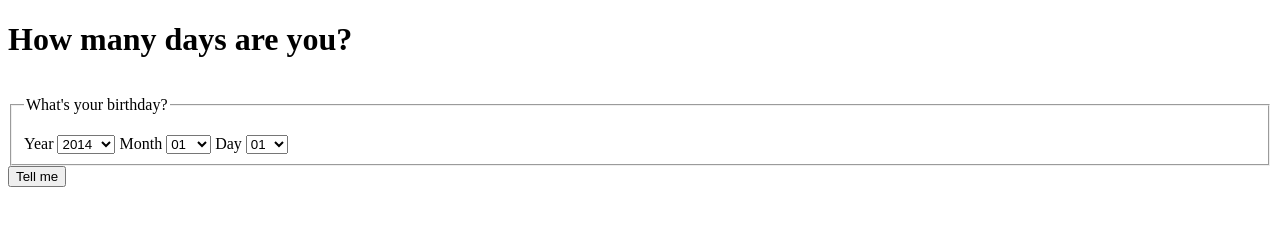
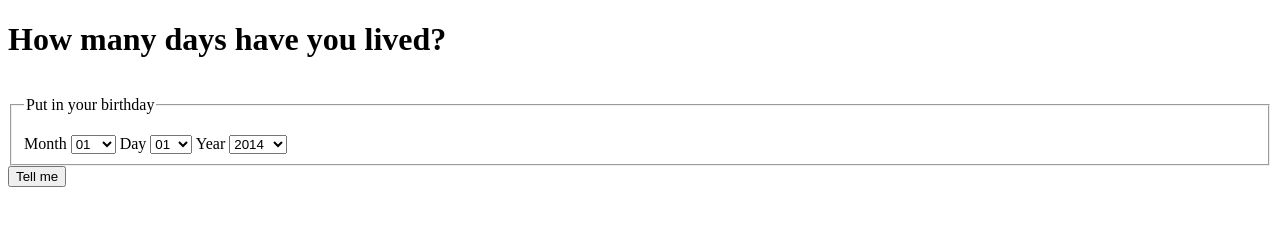
Before and after one commit to nckn/homada, a plain HTML site: page src/index.html in a window 1280 px wide. Drawn offline with Linux system fonts and the light colour scheme.

Commit message:
styling text and inputs

```diff
--- /dev/null
+++ b/src/assets/scss/fonts.scss
@@ -0,0 +1,22 @@
+$font_path: '../fonts/';
+
+// Base
+@font-face {
+  font-family: "AlbertSansBold";
+  src: url($font_path + "AlbertSans-Bold.ttf");
+}
+
+@font-face {
+  font-family: "AlbertSansRegular";
+  src: url($font_path + "AlbertSans-Regular.ttf");
+}
+
+@font-face {
+  font-family: "OutfitBold";
+  src: url($font_path + "Outfit-Bold.ttf");
+}
+
+@font-face {
+  font-family: "OutfitRegular";
+  src: url($font_path + "Outfit-Regular.ttf");
+}
--- a/src/assets/scss/main.scss
+++ b/src/assets/scss/main.scss
@@ -1,3 +1,4 @@
+@import './fonts.scss';
 @import './variables.scss';
 @import './typography.scss';
 
@@ -11,7 +12,8 @@ body {
   width: 100%;
   height: 100%;
   overflow: hidden;
-  font-family: sans-serif;
+  // font-family: 'AlbertSansRegular', sans-serif;
+  font-family: 'OutfitRegular', sans-serif;
 
   color: $color-white;
 }
@@ -81,6 +83,8 @@ select {
   border-radius: 4px;
   font-size: 18px;
   color: #8a97a0;
+
+  text-align: center;
 }
 
 select ~ select {
@@ -99,3 +103,31 @@ label {
 select, input {
   pointer-events: all;
 }
+
+select, input, button, textarea {
+  background: $color-black;
+  box-shadow: none;
+  border: none;
+  color: $color-white;
+}
+
+.button {
+  cursor: pointer;
+  padding: 0.25rem 1.25rem;
+  font-size: 1.5rem;
+  height: 3rem;
+  letter-spacing: 0.1;
+
+  transition: all 0.17s ease-in-out;
+
+  &:hover {
+    transform: scale(1.05);
+  }
+
+  margin-bottom: 1.5rem;
+}
+
+// datgui. Hide or show
+.dg.ac {
+  display: none;
+}
--- a/src/assets/scss/typography.scss
+++ b/src/assets/scss/typography.scss
@@ -1,5 +1,17 @@
+
+
+
+h1, h2 {
+  font-family: 'OutfitBold', sans-serif;
+}
+
 h1, h2, h3, h4, h5, h6 {
   letter-spacing: 0.35;
+}
+
+h1 {
+  font-size: 3rem;
+  margin-bottom: 1rem;
 }
 
 h3 {
@@ -9,3 +21,11 @@ h3 {
 p {
   font-size: 1rem;
 }
+
+select, input, button, textarea {
+  font-family: 'OutfitRegular', sans-serif;
+}
+
+legend p {
+  font-size: 1.5rem;
+}
--- a/src/assets/scss/variables.scss
+++ b/src/assets/scss/variables.scss
@@ -1 +1,2 @@
 $color-white: #f5f5f5;
+$color-black: #151515;
--- a/src/index.html
+++ b/src/index.html
@@ -4,7 +4,7 @@
 <head>
   <meta charset="UTF-8">
   <meta name="viewport" content="width=device-width, initial-scale=1.0">
-  <title>Playground - Shader</title>
+  <title>How many days have you lived?</title>
 </head>
 
 <body>
@@ -12,13 +12,66 @@
   <div class="webglContainer" id="webglContainer"></div>
 
   <div class="intro-screen">
-    <h1>How many days are you?</h1>
+    <h1>How many days have you lived?</h1>
 
     <form id="tell-me">
       <fieldset>
         <legend>
-          <p>What's your birthday?</p>
+          <p>Put in your birthday</p>
         </legend>
+
+        <label for="mm">Month</label>
+        <select id="mm">
+          <option disabled>MM</option>
+          <option value="01" selected>01</option>
+          <option value="02">02</option>
+          <option value="03">03</option>
+          <option value="04">04</option>
+          <option value="05">05</option>
+          <option value="06">06</option>
+          <option value="07">07</option>
+          <option value="08">08</option>
+          <option value="09">09</option>
+          <option value="10">10</option>
+          <option value="11">11</option>
+          <option value="12">12</option>
+        </select>
+
+        <label for="dd">Day</label>
+        <select id="dd">
+          <option disabled selected>DD</option>
+          <option value="01" selected>01</option>
+          <option value="02">02</option>
+          <option value="03">03</option>
+          <option value="04">04</option>
+          <option value="05">05</option>
+          <option value="06">06</option>
+          <option value="07">07</option>
+          <option value="08">08</option>
+          <option value="09">09</option>
+          <option value="10">10</option>
+          <option value="11">11</option>
+          <option value="12">12</option>
+          <option value="13">13</option>
+          <option value="14">14</option>
+          <option value="15">15</option>
+          <option value="16">16</option>
+          <option value="17">17</option>
+          <option value="18">18</option>
+          <option value="19">19</option>
+          <option value="20">20</option>
+          <option value="21">21</option>
+          <option value="22">22</option>
+          <option value="23">23</option>
+          <option value="24">24</option>
+          <option value="25">25</option>
+          <option value="26">26</option>
+          <option value="27">27</option>
+          <option value="28">28</option>
+          <option value="29">29</option>
+          <option value="30">30</option>
+          <option value="31">31</option>
+        </select>
 
         <label for="yy">Year</label>
         <select id="yy">
@@ -109,61 +162,9 @@
           <option value="1952">1940</option>
         </select>
 
-        <label for="mm">Month</label>
-        <select id="mm">
-          <option disabled>MM</option>
-          <option value="01" selected>01</option>
-          <option value="02">02</option>
-          <option value="03">03</option>
-          <option value="04">04</option>
-          <option value="05">05</option>
-          <option value="06">06</option>
-          <option value="07">07</option>
-          <option value="08">08</option>
-          <option value="09">09</option>
-          <option value="10">10</option>
-          <option value="11">11</option>
-          <option value="12">12</option>
-        </select>
-
-        <label for="dd">Day</label>
-        <select id="dd">
-          <option disabled selected>DD</option>
-          <option value="01" selected>01</option>
-          <option value="02">02</option>
-          <option value="03">03</option>
-          <option value="04">04</option>
-          <option value="05">05</option>
-          <option value="06">06</option>
-          <option value="07">07</option>
-          <option value="08">08</option>
-          <option value="09">09</option>
-          <option value="10">10</option>
-          <option value="11">11</option>
-          <option value="12">12</option>
-          <option value="13">13</option>
-          <option value="14">14</option>
-          <option value="15">15</option>
-          <option value="16">16</option>
-          <option value="17">17</option>
-          <option value="18">18</option>
-          <option value="19">19</option>
-          <option value="20">20</option>
-          <option value="21">21</option>
-          <option value="22">22</option>
-          <option value="23">23</option>
-          <option value="24">24</option>
-          <option value="25">25</option>
-          <option value="26">26</option>
-          <option value="27">27</option>
-          <option value="28">28</option>
-          <option value="29">29</option>
-          <option value="30">30</option>
-          <option value="31">31</option>
-        </select>
       </fieldset>
 
-      <input id="submit-btn" class="button_text" type="submit" name="submit" value="Tell me">
+      <input id="submit-btn" class="button button--text" type="submit" name="submit" value="Tell me">
 
       <h2 id="result-days"></h2>
 
```
Also changed, not shown: README.md, src/assets/fonts/AlbertSans-Bold.ttf (added), src/assets/fonts/AlbertSans-Regular.ttf (added), src/assets/fonts/Outfit-Bold.ttf (added), src/assets/fonts/Outfit-Regular.ttf (added).
